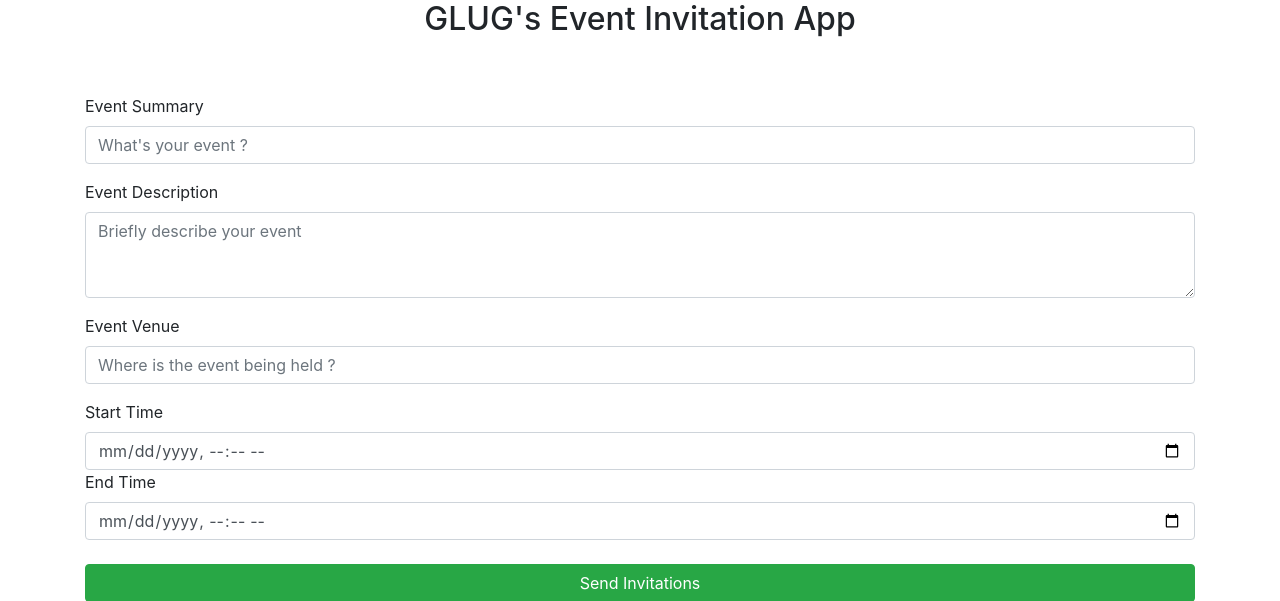
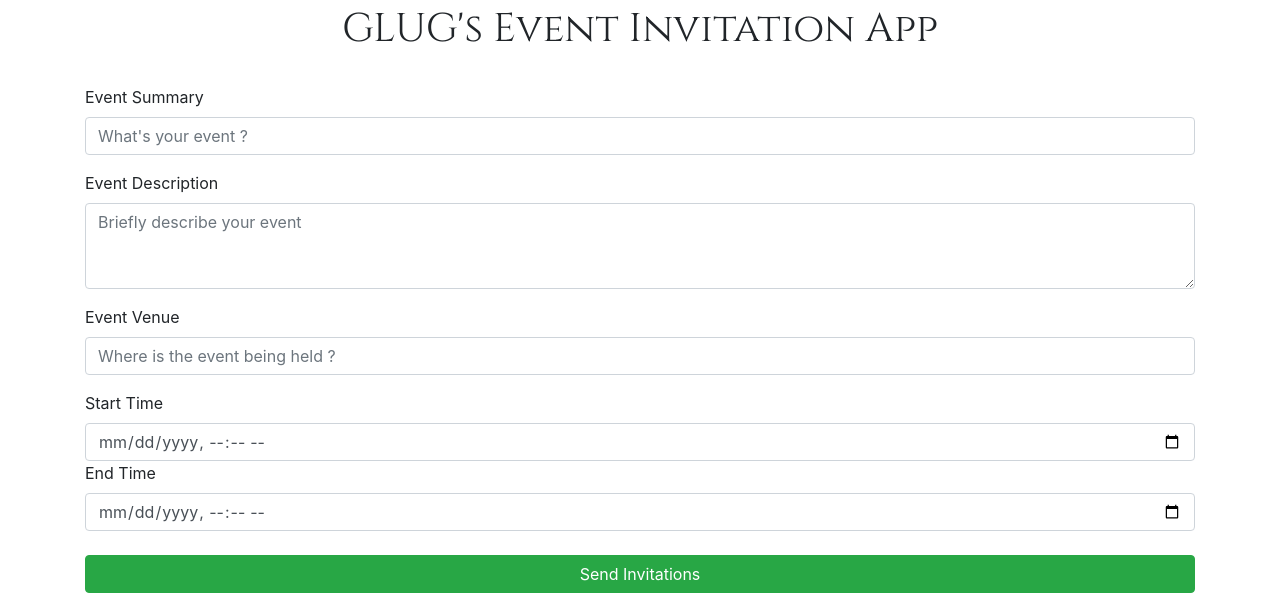
Before and after one commit to lugnitdgp/Event-Invitation-Sender, a Django app: page / in a window 1280 px wide. Shown: the top 601 px of the page. Run offline with Django 3.2, Linux system fonts and the light colour scheme; parts of the project's set-up code (start-up, migrations or seed data) failed here and were passed over; some libraries are stand-ins or nearby versions.

Commit message:
Styling changes

```diff
--- a/core/templates/core/base.html
+++ b/core/templates/core/base.html
@@ -5,6 +5,7 @@
             Event Inviter Portal
         </title>
         <link rel="stylesheet" href="https://stackpath.bootstrapcdn.com/bootstrap/4.3.1/css/bootstrap.min.css" integrity="sha384-ggOyR0iXCbMQv3Xipma34MD+dH/1fQ784/j6cY/iJTQUOhcWr7x9JvoRxT2MZw1T" crossorigin="anonymous">
+        <link href="https://fonts.googleapis.com/css?family=Cinzel&display=swap" rel="stylesheet">
     </head>
     <body>
 
--- a/core/templates/core/index.html
+++ b/core/templates/core/index.html
@@ -2,8 +2,7 @@
 {% block content %}
 
 <div class="container">
-    <h2 class="text-center">GLUG's Event Invitation App</h2>
-    <br>
+    <h1 style="margin-top: 5px; font-family: 'Cinzel', serif;" class="text-center">GLUG's Event Invitation App</h1>
     <div style="margin: 0 auto; width: 50%;">
     {% if messages %}
     <ul class="messages">
```
